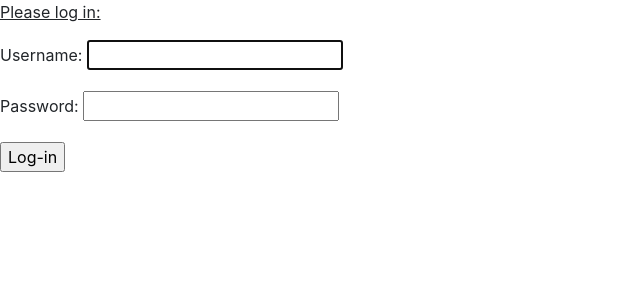
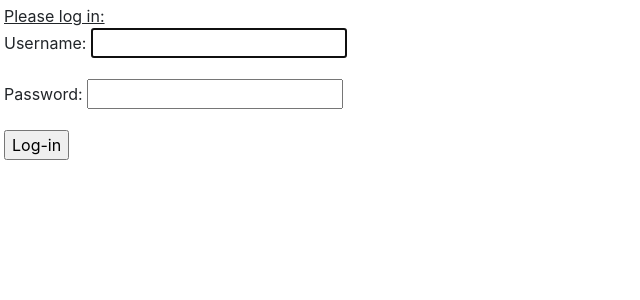
Before and after one commit to DanielPalacz/DjangoSimpleBlogApp, a Django app: page /login/ in a window 1280 px wide. Shown: the part 56-356 px from the top of the page, without its empty margins (0-640 px from the left). Run offline with Django 5.2, Linux system fonts and the light colour scheme.

Commit message:
adds another cosmetic css styling

```diff
--- a/mysite/login/templates/account/dashboard.html
+++ b/mysite/login/templates/account/dashboard.html
@@ -7,6 +7,7 @@ Dashboard page.
 
 {% block content %}
 
+    <div class="dashboard pt-1 ml-1">
                 {% if request.user.is_authenticated %}
                     <a href="{% url 'login:dashboard' %}">My dashboard</a>
                     <ul class="menu">
@@ -24,5 +25,5 @@ Dashboard page.
                             <button type="submit">Logout</button>
                         </form>
                 {% endif %}
-
+    </div>
 {% endblock %}
--- a/mysite/login/templates/registration/info.html
+++ b/mysite/login/templates/registration/info.html
@@ -5,9 +5,7 @@ Dashboard page.
 {% endblock %}
 
 {% block content %}
-
-<hr>
-<div>
+<div class="api-info pt-1 ml-1">
     <h1>Django User Login Authentication:</h1>
     <ul>
         <li>GET /login</li>
--- a/mysite/login/templates/registration/login.html
+++ b/mysite/login/templates/registration/login.html
@@ -6,7 +6,7 @@ Login page.
 
 
 {% block content %}
-
+<div class="login pt-1 ml-1">
 
 {% if form.errors %}
     <p> Your username and password does not match</p>
@@ -22,7 +22,7 @@ Login page.
     {% else %}
 
 
-    <u><p>Please log in:</p></u>
+    <u>Please log in:</u>
 
 
     <div class="login-form">
@@ -38,5 +38,5 @@ Login page.
     {% endif %}
 {% endif %}
 
-
+</div>
 {% endblock %}
```
Lines whose indentation alone changed are shown as unchanged.
